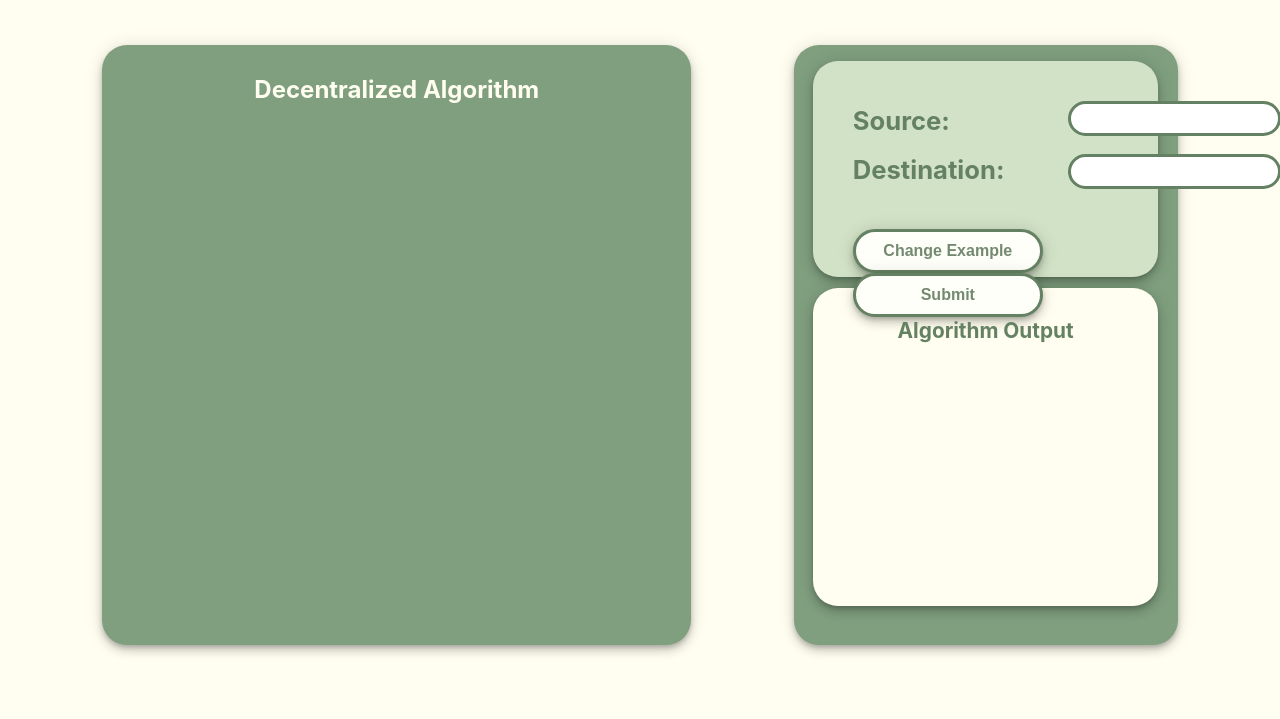
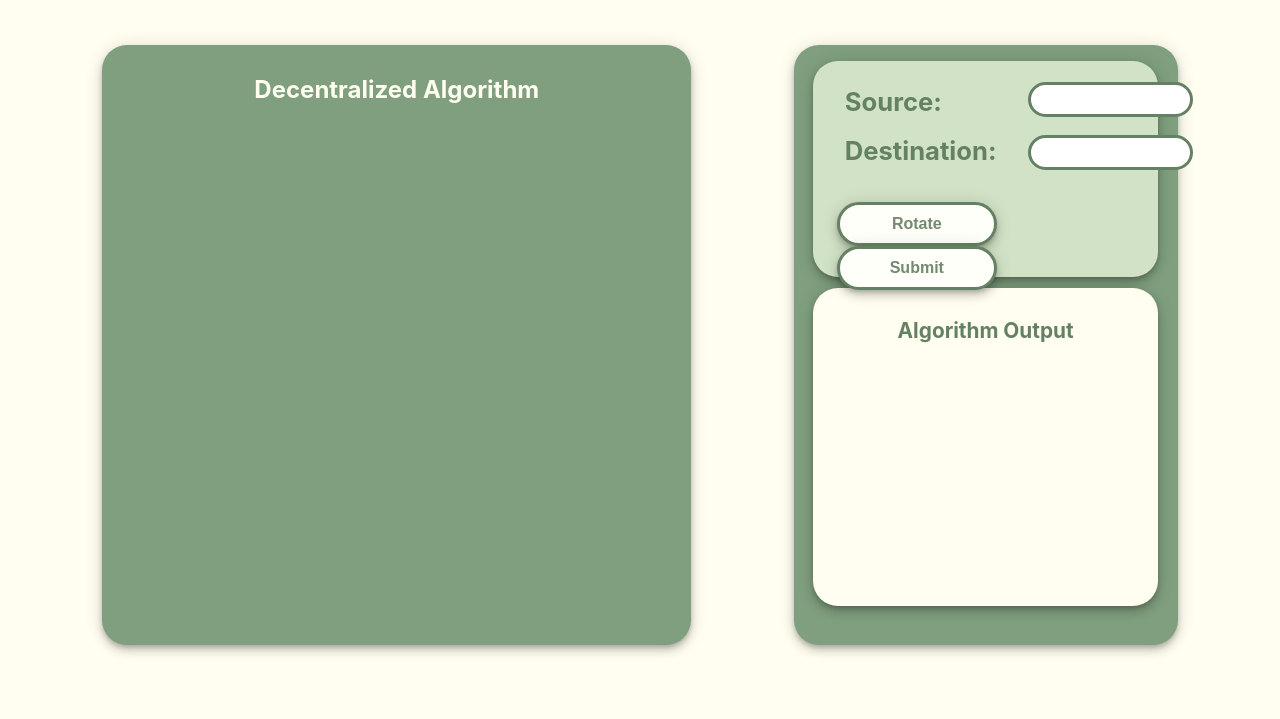
Before and after one commit to CPS706-Group-15/educational-interactive-tool, a plain HTML site: page Decentralized/decentralized.html in a window 1280 px wide. Shown: the part 81-800 px from the top of the page. Drawn offline with Linux system fonts and the light colour scheme.

Commit message:
sizing fix

```diff
--- a/Decentralized/decentralized.html
+++ b/Decentralized/decentralized.html
@@ -46,7 +46,7 @@
                     <input class="input" type="text" id="destination" name="dest">
                   </div>
                 </div>
-                <button class="submit-btn" role="button">Change Example</button>
+                <button class="submit-btn" role="button">Rotate</button>
                 <button class="submit-btn" role="button">Submit</button>
             </div>
             <div class="route">
--- a/Decentralized/style.css
+++ b/Decentralized/style.css
@@ -90,7 +90,7 @@
     display: flex;
     justify-items: center;
     align-items: center;
-    padding: 2.5em;
+    padding: 1.3em 2em 2em 2em;
   }
 
   label{
@@ -101,14 +101,14 @@
   }
 
   input{
-    padding: 7px 10px 7px 10px;
-    width: 14em;
+    padding: 7px 15px 7px 10px;
+    width: 10em;
     border-radius: 2em;
     border: 3px solid #658163;
   }
 
   .box2 {
-    padding: 0em 4em;
+    padding: 0em 2em;
   }
 
   .heading{
@@ -138,8 +138,8 @@
   }
 
   .submit-btn {
-    margin-left: 2.5em;
-    width: 190px;
+    margin-left: 1.5em;
+    width: 160px;
     background: #FFFFF9;
     border: 3px solid #658163;
     border-radius: 24px;
@@ -150,6 +150,7 @@
     font-size: 16px;
     font-weight: bold;
     justify-content: center;
+    align-items: center;
     padding: 10px 10px;
     text-align: center;
     transition: box-shadow 280ms cubic-bezier(.4, 0, .2, 1),opacity 15ms linear 30ms,transform 270ms cubic-bezier(0, 0, .2, 1) 0ms;
@@ -159,7 +160,7 @@
   .submit-btn:hover {
     border: 3px solid #658163;
     background: #658163;
-    color: white;
+    color: rgb(255, 255, 255);
   }
 
   footer {
--- a/Home/welcome.css
+++ b/Home/welcome.css
@@ -9,7 +9,7 @@
   .welcome {
     height : 30em;
     width : 60%;
-    padding: 10em 5em 0em 15em;
+    padding: 10em 5em 0em 12em;
   }
 
   .picture {
@@ -65,7 +65,7 @@
 .pic {
     height: 26em;
     display: block;
-    padding-right: 11em;
+    padding-right: 5em;
     margin-top: -5em;
 }
 
```
